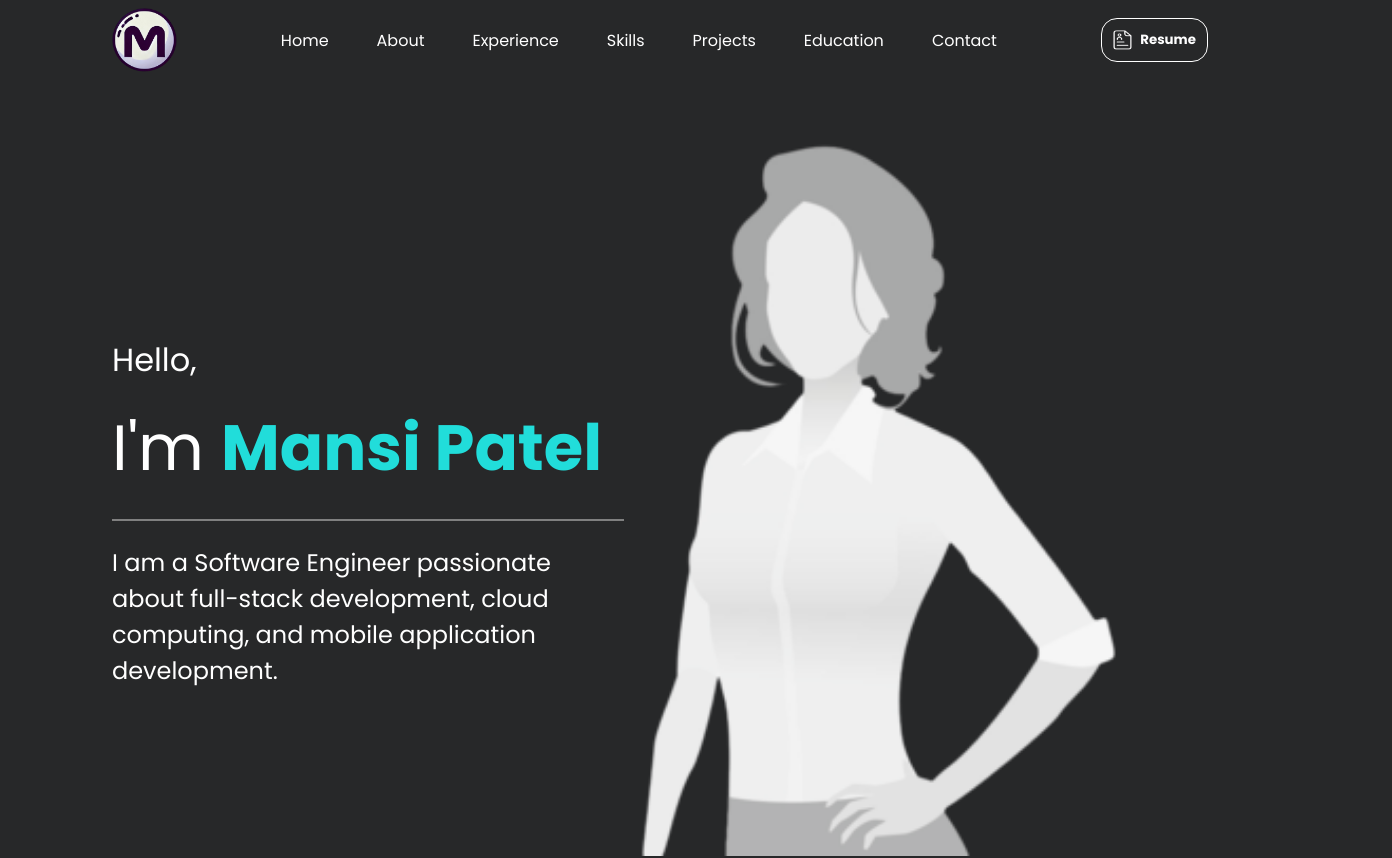
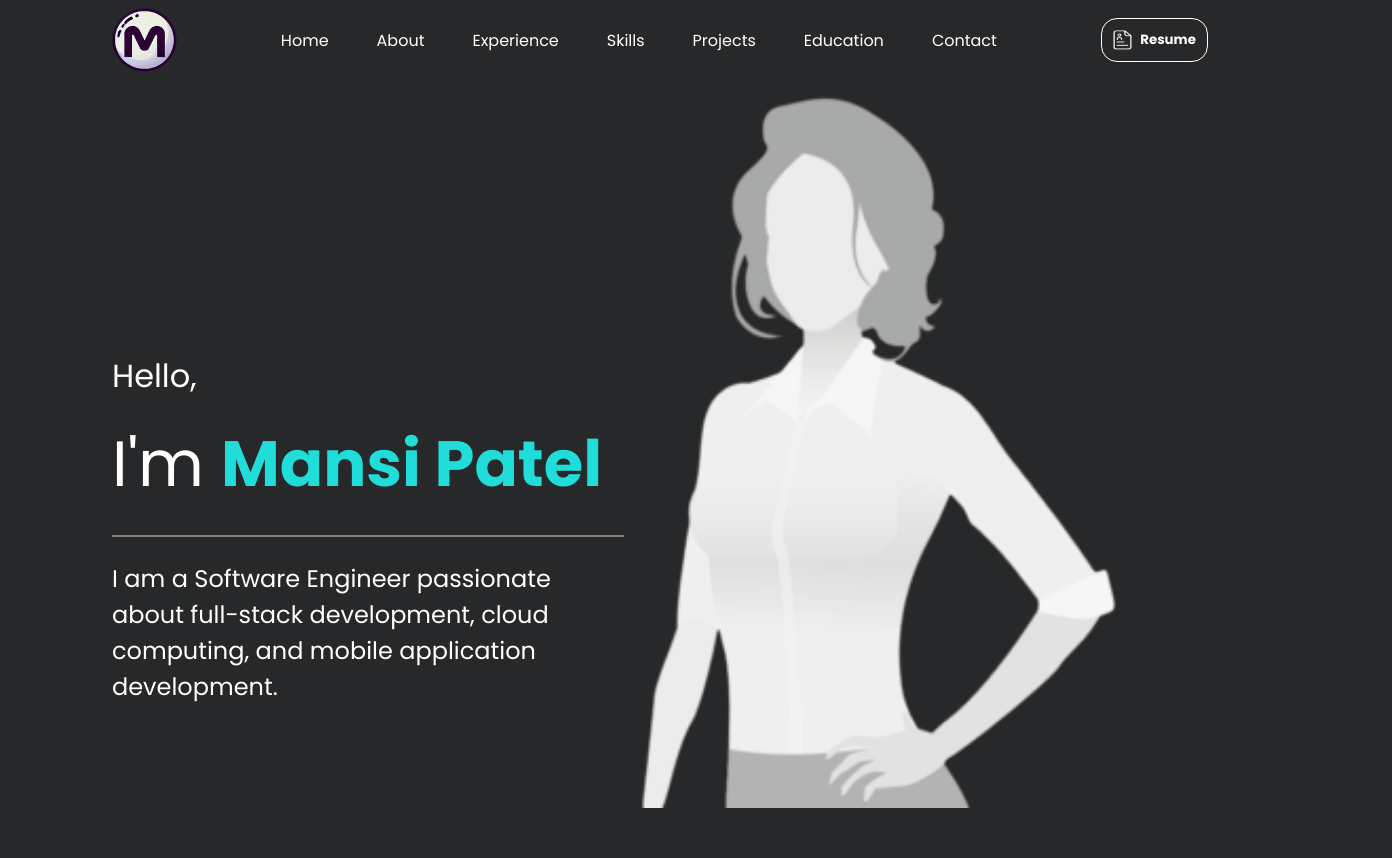
Before and after one commit to mansijp/mansi-patel, a React (Create React App) app: page / in a window 1280 px wide. Shown: the top 858 px of the page, 1392 px wide, since content can reach past the window. Built offline with nearby package versions, Linux system fonts and the light colour scheme.

Commit message:
Fixed Home section margins

```diff
--- a/src/components/Home/home.css
+++ b/src/components/Home/home.css
@@ -1,15 +1,13 @@
 #home {
     height: calc(100vh - 4rem);
-    width: 100vw;
-    margin-top: 1rem;
-    margin-right: 7rem;
-    margin-left: 7rem;
+    width: calc(100vw - 14rem);
+    margin: 2rem 7rem;
 }
 
 .profile {
     position: absolute;
     height: 95vh;
-    top: 6rem;
+    top: 3rem;
     right: 0;
     margin-right: 7rem;
     object-fit: cover;
```
